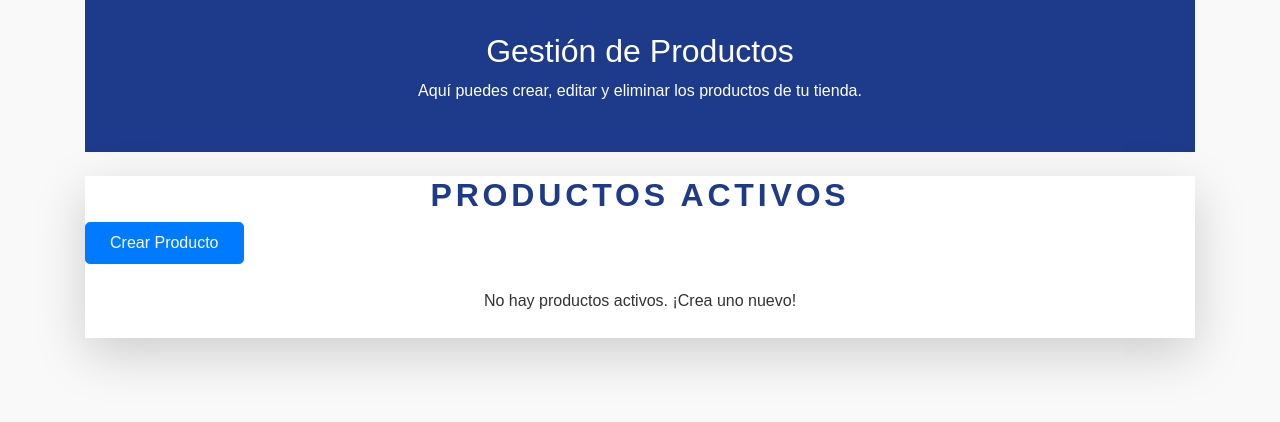
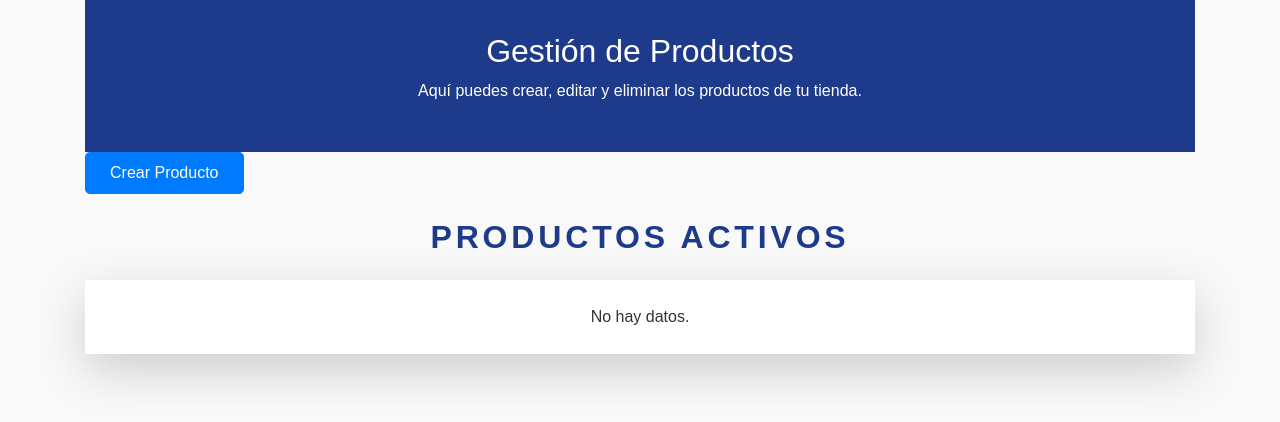
Before and after one commit to victorlinares100/FullStack2, a React (Vite) app: page /productosAdmin in a window 1280 px wide. Shown: the top 422 px of the page. Built offline with nearby package versions, Linux system fonts and the light colour scheme.

Commit message:
arreglos de diseño

```diff
--- a/src/components/organisms/DynamicTable.jsx
+++ b/src/components/organisms/DynamicTable.jsx
@@ -1,10 +1,8 @@
-// src/components/organisms/DynamicTable.jsx
 import React from "react";
 import { Table } from "react-bootstrap";
-import Button from "../atoms/Button"; // Usas tu átomo Button
+import Button from "../atoms/Button";
 
 function DynamicTable({ columns, data, emptyMessage, striped = false, hover = false }) {
-  // Encuentra si 'Acciones' es una de las columnas
   const hasActions = columns.includes("Acciones");
 
   if (!data || data.length === 0) {
@@ -14,7 +12,6 @@ function DynamicTable({ columns, data, emptyMessage, striped = false, hover = fa
   return (
     <div className="table-responsive">
       <Table striped={striped} hover={hover} className="shadow-sm rounded-lg overflow-hidden">
-        {/* Cabecera de la tabla */}
         <thead>
           <tr>
             {columns.map((col, index) => (
@@ -23,35 +20,30 @@ function DynamicTable({ columns, data, emptyMessage, striped = false, hover = fa
           </tr>
         </thead>
 
-        {/* Cuerpo de la tabla */}
         <tbody>
           {data.map((item) => (
             <tr key={item.id}>
               {columns.map((col, index) => {
                 const key = col.toLowerCase().replace(/[^a-z0-9]/g, ''); // Para acceder a la propiedad
 
-                // Manejar la columna 'ID' (que siempre debe estar)
                 if (col === "ID") {
                     return <td key={index}>{item.id}</td>;
                 }
 
-                // Manejar la columna 'Acciones'
                 if (col === "Acciones" && hasActions) {
                   return (
                     <td key={index}>
                       <div className="d-flex gap-2">
-                        {/* Botón de Edición */}
                         {item.onEdit && (
                           <Button
                             onClick={item.onEdit}
                             variant="warning"
                             size="sm"
-                            className="me-2" // Agregado para espaciar
+                            className="me-2"
                           >
                             Editar
                           </Button>
                         )}
-                        {/* Botón de Eliminación */}
                         {item.onDelete && (
                           <Button
                             onClick={item.onDelete}
@@ -65,9 +57,6 @@ function DynamicTable({ columns, data, emptyMessage, striped = false, hover = fa
                     </td>
                   );
                 }
-
-                // Renderizar otras columnas (asumiendo que las claves en 'item' son 'Nombre' y 'Precio' como en tu mapeo)
-                // Se busca la propiedad en el objeto, usando la clave de la columna (ej: 'Nombre' -> item.Nombre)
                 return <td key={index}>{item[col]}</td>;
               })}
             </tr>
--- /dev/null
+++ b/src/components/templates/Section.jsx
@@ -0,0 +1,36 @@
+// src/components/templates/Section.jsx
+import React from 'react';
+import Text from '../atoms/Text'; // Para los títulos
+import DynamicTable from '../organisms/DynamicTable'; // Para la tabla
+
+function Section({ content, className }) {
+    return (
+        <div className={className}>
+            {content.map((item, index) => (
+                <div key={index} className="mb-8">
+                    {/* Renderiza títulos si existen */}
+                    {item.title && (
+                        <Text variant="h2" className="text-2xl font-bold text-gray-800 mb-4">
+                            {item.title}
+                        </Text>
+                    )}
+
+                    {/* Renderiza la tabla solo si el tipo es 'table' */}
+                    {item.type === 'table' && item.data && (
+                        <div className="bg-white p-6 rounded-xl shadow-lg">
+                            <DynamicTable
+                                columns={item.columns}
+                                data={item.data}
+                                striped={true}
+                                hover={true}
+                                emptyMessage={item.emptyMessage || "No hay datos."}
+                            />
+                        </div>
+                    )}
+                </div>
+            ))}
+        </div>
+    );
+}
+
+export default Section;
--- a/src/pages/ProductsAdmin.jsx
+++ b/src/pages/ProductsAdmin.jsx
@@ -1,9 +1,11 @@
-// src/pages/ProductsAdmin.jsx (FINAL)
+// src/pages/ProductsAdmin.jsx
 import React, { useState, useEffect } from "react";
+import Section from "../components/templates/Section";
+import CreateModal from "../components/organisms/CreateModel";
 import Button from "../components/atoms/Button";
-import Text from "../components/atoms/Text";
-import DynamicTable from "../components/organisms/DynamicTable";
-import CreateModal from "../components/organisms/CreateModel";
+import { productsData } from "../data/ProductsData";
+import { generarMensaje } from "../utils/GenerarMensaje";
+
 
 const productColumns = ["ID", "Nombre", "Precio", "Acciones"];
 
@@ -13,7 +15,8 @@ const createInputs = [
 ];
 
 function ProductsAdmin() {
-  const [productos, setProductos] = useState([]);
+    // Usamos el estado pageData para alimentar Section
+    const [pageData, setPageData] = useState(productsData);
     const [loading, setLoading] = useState(true);
     const [isModalOpen, setIsModalOpen] = useState(false);
     const [submitLoading, setSubmitLoading] = useState(false);
@@ -23,11 +26,12 @@ function ProductsAdmin() {
         cargarProductos();
     }, []);
 
+    const findTableItem = (data) => data.find(i => i.service === "productos");
+
     const cargarProductos = () => {
         setLoading(true);
         const storedProducts = JSON.parse(localStorage.getItem("productos")) || [];
 
-    // Mapeamos los datos para que coincidan con la tabla y añadimos las acciones
         const dataWithActions = storedProducts.map(p => ({
             id: p.id,
             Nombre: p.nombre,
@@ -36,7 +40,18 @@ function ProductsAdmin() {
             onDelete: () => eliminarProducto(p.id),
         }));
 
-    setProductos(dataWithActions);
+        // Actualizamos la data en pageData
+        setPageData(currentData => {
+            const updatedData = [...currentData];
+            const tableItem = findTableItem(updatedData);
+            if (tableItem) {
+                tableItem.data = dataWithActions;
+                // Si la tabla necesita las columnas, las podemos asegurar aquí
+                tableItem.columns = productColumns;
+            }
+            return updatedData;
+        });
+
         setLoading(false);
     };
 
@@ -50,14 +65,18 @@ function ProductsAdmin() {
     };
 
     const eliminarProducto = (id) => {
-    if (!window.confirm("¿Quieres eliminar este producto?")) return; // Usar window.confirm
+        if (!window.confirm("¿Quieres eliminar este producto?")) return;
 
+        try {
             const storedProducts = JSON.parse(localStorage.getItem("productos")) || [];
             const updated = storedProducts.filter(p => p.id !== id);
 
             guardarEnStorage(updated);
             cargarProductos();
-    alert("Producto eliminado con éxito!");
+            generarMensaje("Producto eliminado con éxito!", "success");
+        } catch (error) {
+            generarMensaje("Error al eliminar el producto", "warning");
+        }
     };
 
     const handleCreate = async (formData) => {
@@ -71,16 +90,16 @@ function ProductsAdmin() {
                 updated = storedProducts.map(p =>
                     p.id === editingProducto.id ? { ...p, ...formData } : p
                 );
-            alert("Producto actualizado con éxito!");
+                generarMensaje("Producto actualizado con éxito!", "success");
             } else {
                 updated = [...storedProducts, { id: Date.now(), ...formData }];
-            alert("Producto creado con éxito!");
+                generarMensaje("Producto creado con éxito!", "success");
             }
 
             guardarEnStorage(updated);
             cargarProductos();
         } catch(error) {
-        alert("Ocurrió un error al guardar.");
+            generarMensaje("Ocurrió un error al guardar.", "warning");
             console.error(error);
         } finally {
             setEditingProducto(null);
@@ -91,16 +110,23 @@ function ProductsAdmin() {
     };
 
     return (
-    <div className="min-h-screen bg-gray-50 p-6">
+        <div className="min-h-screen bg-gray-50 p-6"> {/* Aplicamos el fondo y padding de la página */}
+
+            {/* Loader */}
+            {loading && (
+                <div className="fixed inset-0 bg-white bg-opacity-75 flex items-center justify-center z-50">
+                    <div className="animate-spin rounded-full h-12 w-12 border-t-4 border-b-4 border-blue-600"></div>
+                </div>
+            )}
+
             <div className="container mx-auto">
+                {/* 🚀 Contenedor de Encabezado y Botón (Diseño recuperado) */}
                 <header className="mb-8 text-center">
                     <h1 className="text-3xl font-bold text-gray-800 mb-2">Gestión de Productos</h1>
                     <p className="text-gray-500">Aquí puedes crear, editar y eliminar los productos de tu tienda.</p>
                 </header>
 
-        <div className="bg-white p-6 rounded-xl shadow-lg">
-            <div className="flex justify-between items-center mb-6">
-                <h2 className="text-xl font-semibold text-gray-700">Productos Activos</h2>
+                <div className="flex justify-end mb-6">
                     <Button
                         text="Crear Producto"
                         onClick={() => {
@@ -113,23 +139,18 @@ function ProductsAdmin() {
                     </Button>
                 </div>
 
+                {/* 🚀 Renderizar el contenido usando el template Section */}
+                {/* Si loading es true, mostramos un spinner dentro de un div con el estilo de la tarjeta */}
                 {loading ? (
-                <div className="flex justify-center py-10">
+                    <div className="bg-white p-6 rounded-xl shadow-lg flex justify-center py-10">
                         <div className="animate-spin rounded-full h-8 w-8 border-t-2 border-b-2 border-blue-600"></div>
                     </div>
                 ) : (
-                <DynamicTable
-                    columns={productColumns}
-                    data={productos}
-                    striped={true}
-                    hover={true}
-                    emptyMessage="No hay productos activos. ¡Crea uno nuevo!"
-                />
+                    <Section content={pageData} className="" />
                 )}
             </div>
 
-      </div>
-
+            {/* Modal de Creación/Edición */}
             <CreateModal
                 isOpen={isModalOpen}
                 onClose={() => {
```
Lines whose indentation alone changed are shown as unchanged.
